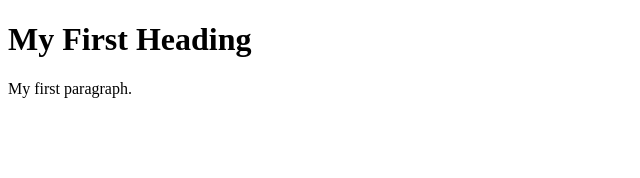
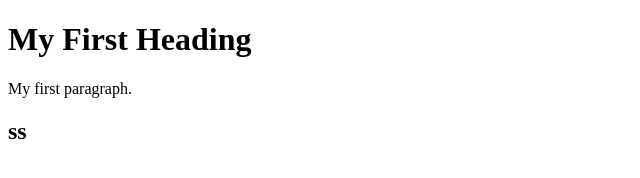
Before and after one commit to spadeghost/june, a plain HTML site: page index.html in a window 1280 px wide. Shown: the full height of the page, 0-640 px from the left. Drawn offline with Linux system fonts and the light colour scheme.

Commit message:
index.html

```diff
--- a/index.html
+++ b/index.html
@@ -5,6 +5,6 @@
 <h1>My First Heading</h1>
 
 <p>My first paragraph.</p>
-
+<h2>ss</h2>
 </body>
 </html>
```
